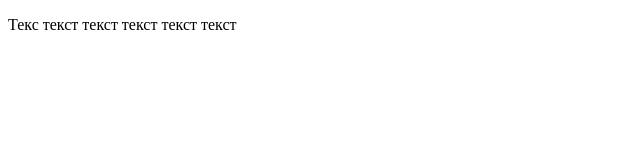
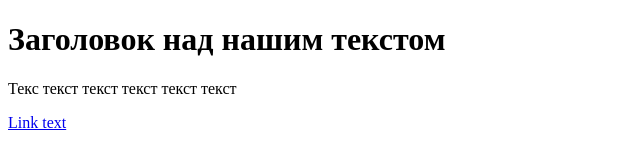
Before and after one commit to Lonoir/Git-Start, a plain HTML site: page test.html in a window 1280 px wide. Shown: the whole page, without its empty margins (0-640 px from the left). Drawn offline with Linux system fonts and the light colour scheme.

Commit message:
link and headers added

```diff
--- a/test.html
+++ b/test.html
@@ -1,9 +1,11 @@
 <!DOCTYPE html>
 <html>
     <head>
-        <title>Заголовок страницы</title>
+        <title>название нашего сайта</title>
     </head>
     <body>
+        <h1>Заголовок над нашим текстом</h1>
         <p>Текс текст текст текст текст текст</p>
+        <a href="#header">Link text</a>
     </body>
 </html>
```
